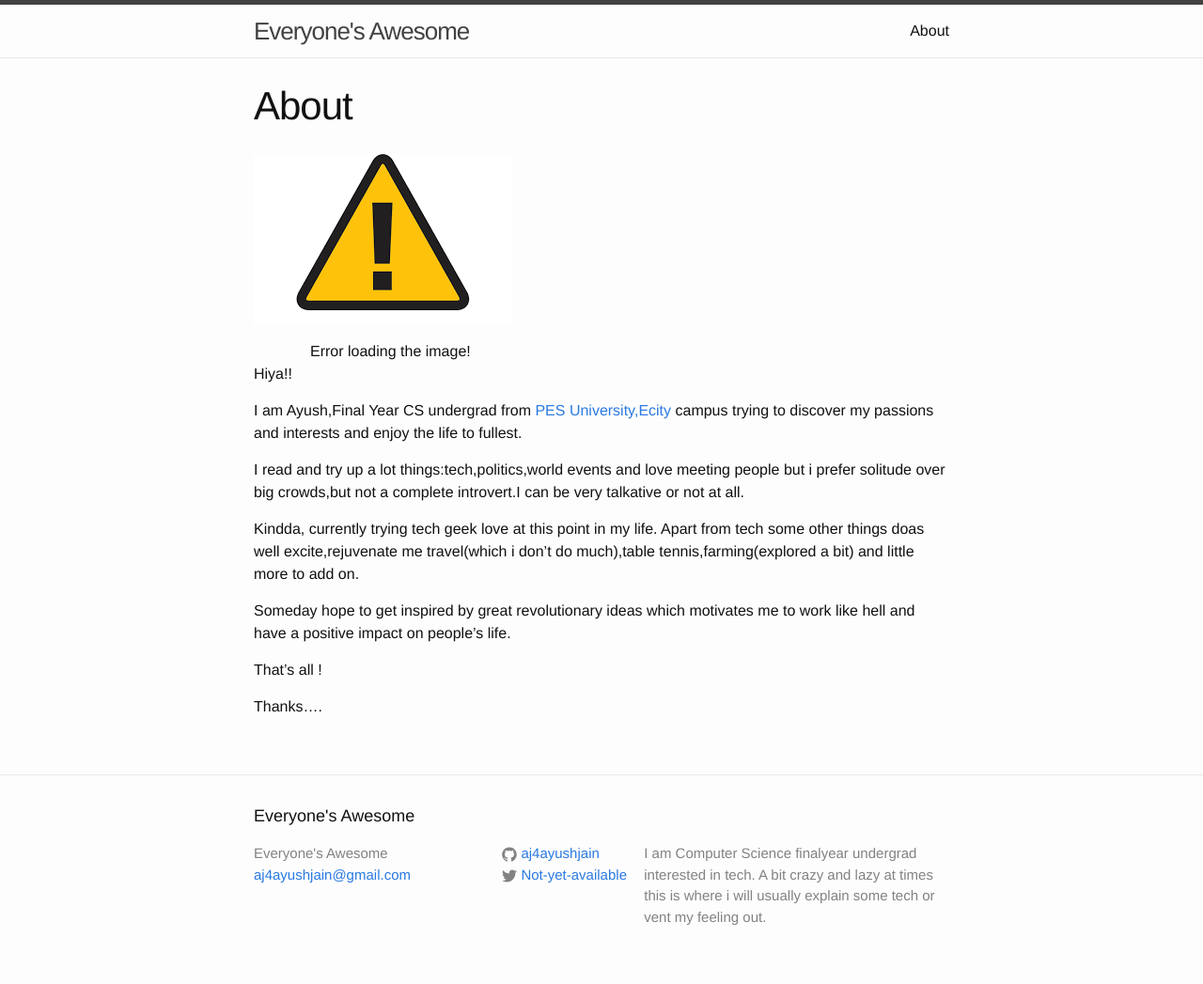
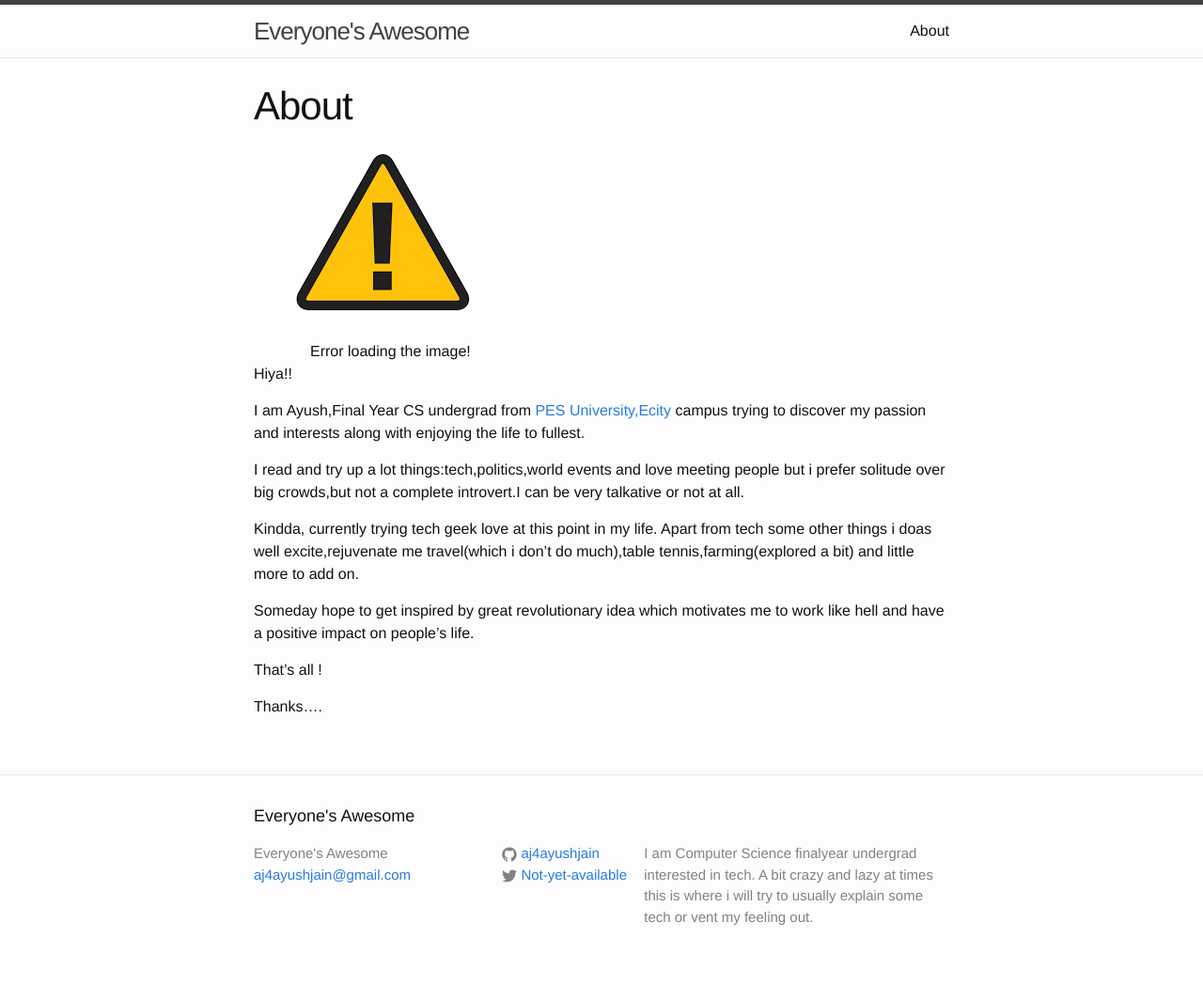
Before and after one commit to aj4ayushjain/aj4ayushjain.github.io, a Jekyll site: the page built from about.md, in a window 1280 px wide. Shown: the whole page at 94% size. Built offline with Jekyll 4.4.1, drawn with Linux system fonts in a browser that asks for light colours.

Commit message:
Dirty bit Changes

```diff
--- a/_config.yml
+++ b/_config.yml
@@ -9,7 +9,7 @@
 title: Everyone's Awesome
 email: aj4ayushjain@gmail.com
 description: > # this means to ignore newlines until "baseurl:"
-  I am Computer Science finalyear undergrad interested in tech. A bit crazy and lazy at times this is where i will usually explain some tech or vent my feeling out.
+  I am Computer Science finalyear undergrad interested in tech. A bit crazy and lazy at times this is where i will try to  usually explain some tech or vent my feeling out.
 baseurl: "" # the subpath of your site, e.g. /blog
 url: "https://aj4ayushjain.github.io/" # the base hostname & protocol for your site
 twitter_username: Not-yet-available
--- a/_posts/2019-09-05-GSoC-Experience2.markdown
+++ b/_posts/2019-09-05-GSoC-Experience2.markdown
@@ -23,7 +23,7 @@ That was a great feeling to be part of GSoC but i was scared whether i will be a
 
 I had many difficulties in my project and the approach I initially took was to read up enough documentation and do no commits till that point of time and then  you go on to build a complete-perfect solution at one commit at a time but this Never Worked for me .And i  do personally believe this way big goals are never achieved.Always we need to break things up  into small pieces and work on them as in my case one small commit at a time gets the work done and help us build solutions or as my mentor says
 
-**"Get something working first and then go on iterating it at each step"**
+**"Get something working first and then go on iterating it at each step"**.
 
 And this leads to some of the great products as well.
 
--- a/about.md
+++ b/about.md
@@ -11,13 +11,13 @@ Error loading the image!</div>
 
 Hiya!!
 
-I am Ayush,Final Year CS undergrad from [PES University,Ecity](https://pesitsouth.pes.edu/) campus trying to discover my passions and interests and enjoy the life to fullest.
+I am Ayush,Final Year CS undergrad from [PES University,Ecity](https://pesitsouth.pes.edu/) campus trying to discover my passion and interests along with enjoying the life to fullest.
 
 I read and try up a lot things:tech,politics,world events and  love meeting people but i prefer solitude over big crowds,but not  a complete introvert.I can be very talkative or not at all.
 
-Kindda, currently trying tech geek love at this point in my life. Apart from tech some other things doas well excite,rejuvenate me travel(which i don't do much),table tennis,farming(explored a bit) and little more to add on.
+Kindda, currently trying tech geek love at this point in my life. Apart from tech some other things i doas well excite,rejuvenate me travel(which i don't do much),table tennis,farming(explored a bit) and little more to add on.
 
-Someday hope to get inspired by   great revolutionary ideas which motivates  me to work like hell and have a positive impact on people's life.
+Someday hope to get inspired by great revolutionary idea which motivates me to work like hell and have a positive impact on people's life.
 
 That's all !
 
```
